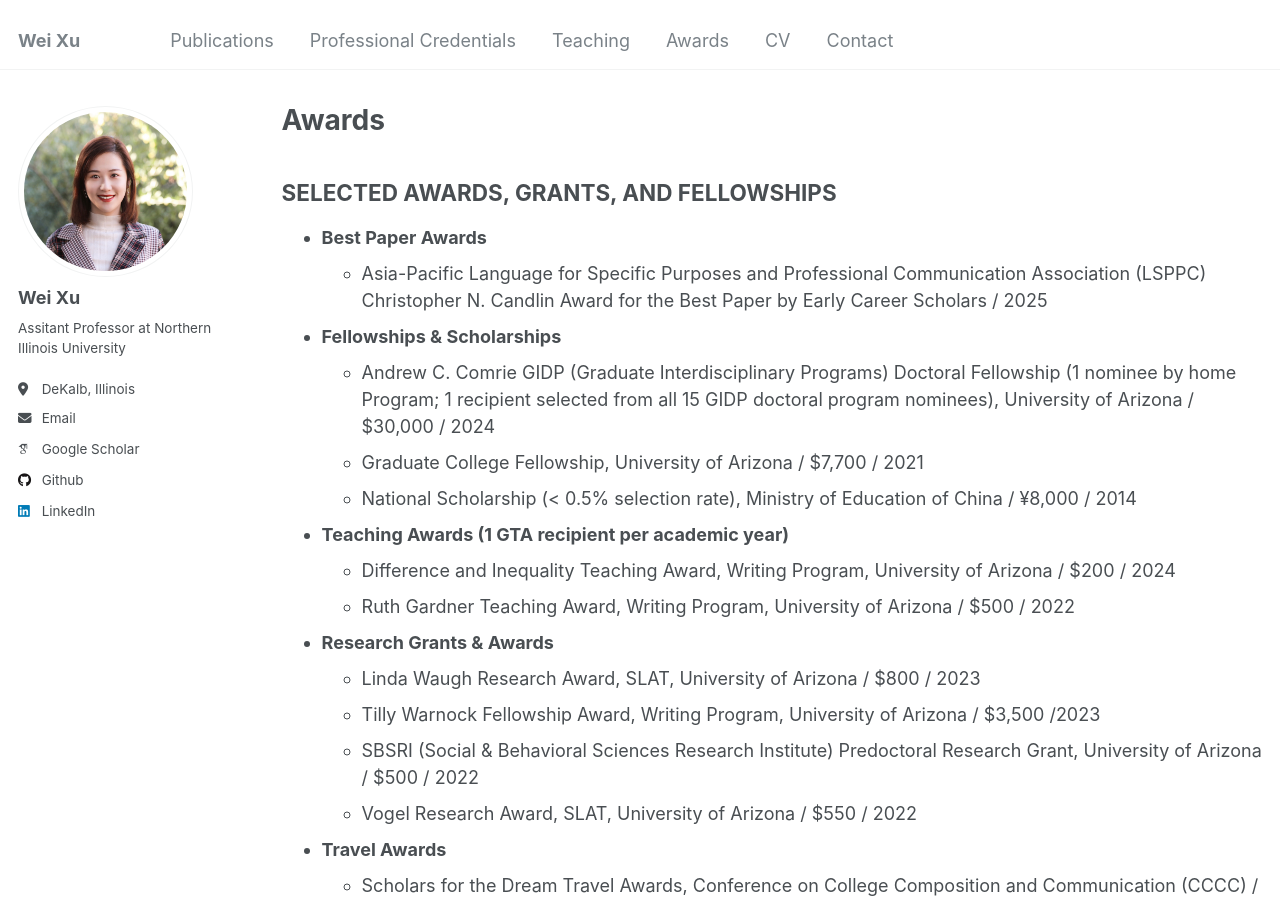
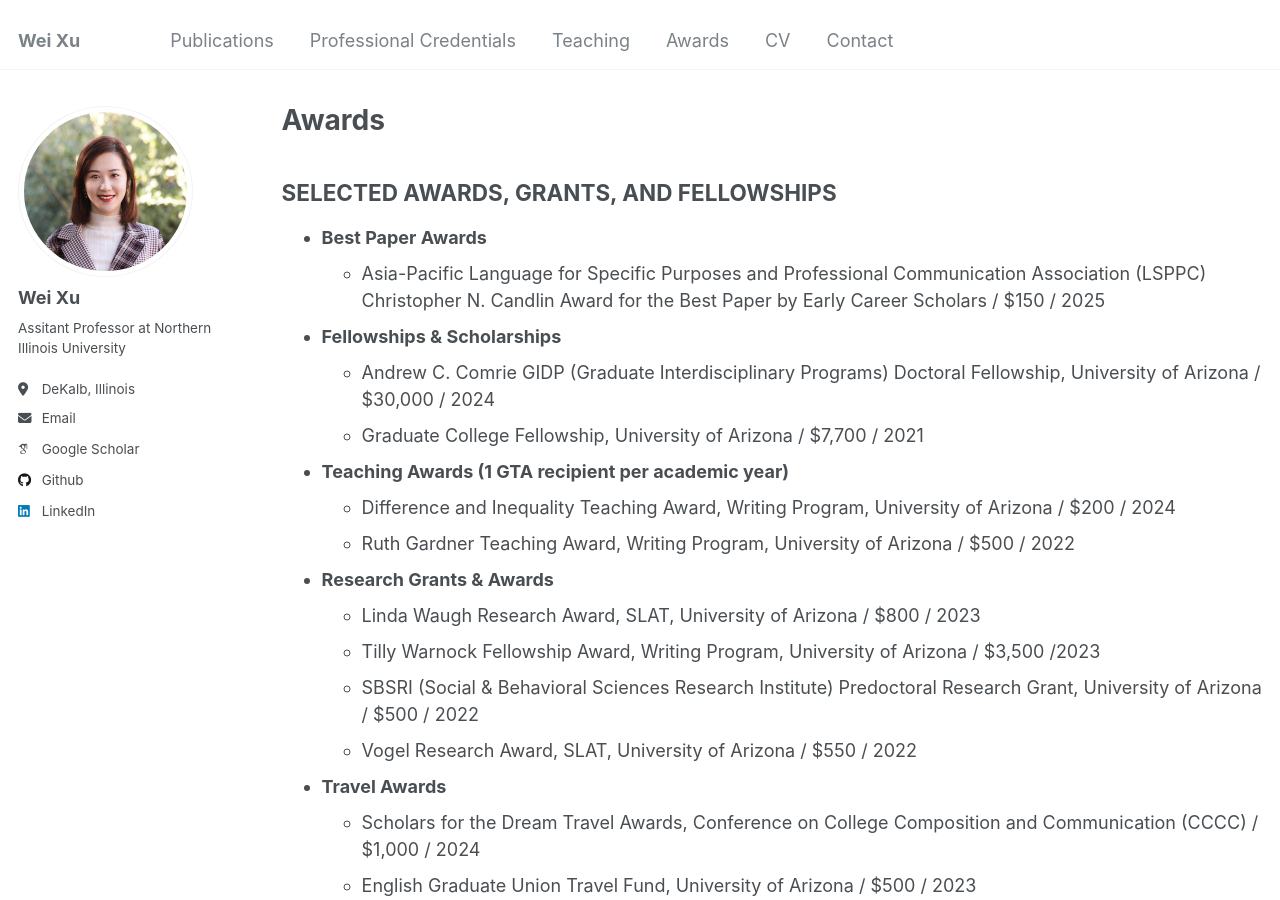
Before and after one commit to weixu-vivian/weixu-vivian.github.io, a Jekyll site: the page built from _pages/awards.md, in a window 1280 px wide and 900 px high. Built offline with Jekyll 4.4.1, drawn with Linux system fonts in a browser that asks for light colours; some web fonts are replaced.

Commit message:
awards.md

```diff
--- a/_pages/awards.md
+++ b/_pages/awards.md
@@ -8,11 +8,10 @@ author_profile: true
 
 ## SELECTED AWARDS, GRANTS, AND FELLOWSHIPS
 * **Best Paper Awards**
-  *  Asia-Pacific Language for Specific Purposes and Professional Communication Association (LSPPC) Christopher N. Candlin Award for the Best Paper by Early Career Scholars  / 2025
+  *  Asia-Pacific Language for Specific Purposes and Professional Communication Association (LSPPC) Christopher N. Candlin Award for the Best Paper by Early Career Scholars  / $150 / 2025
 * **Fellowships & Scholarships**
-  *  Andrew C. Comrie GIDP (Graduate Interdisciplinary Programs) Doctoral Fellowship (1 nominee by home Program; 1 recipient selected from all 15 GIDP doctoral program nominees), University of Arizona / $30,000 / 2024
+  *  Andrew C. Comrie GIDP (Graduate Interdisciplinary Programs) Doctoral Fellowship, University of Arizona / $30,000 / 2024
   *  Graduate College Fellowship, University of Arizona / $7,700 / 2021
-  *  National Scholarship (< 0.5% selection rate), Ministry of Education of China / ¥8,000 / 2014
 * **Teaching Awards (1 GTA recipient per academic year)**
   *  Difference and Inequality Teaching Award, Writing Program, University of Arizona / $200 / 2024
   *  Ruth Gardner Teaching Award, Writing Program, University of Arizona / $500 / 2022
```
